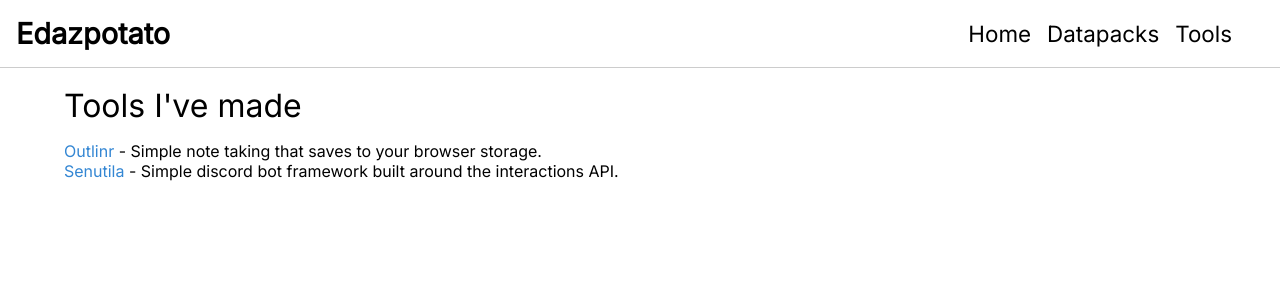
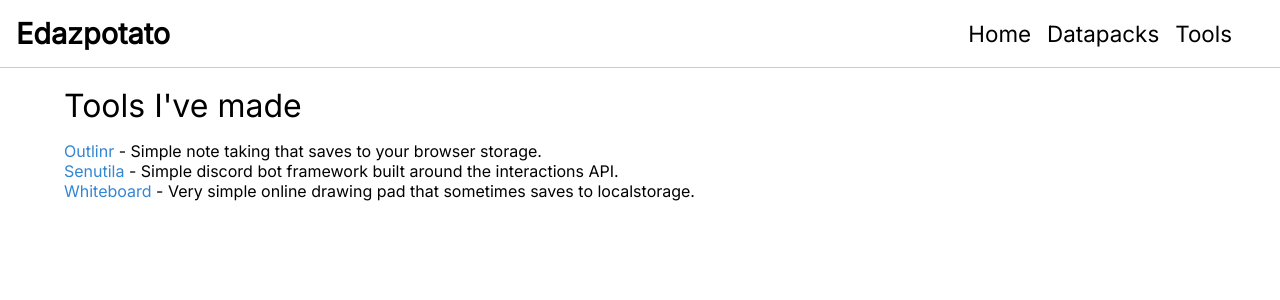
Before and after one commit to edazpotato/edaz.codes, a Next.js app: page /tools in a window 1280 px wide. Shown: the top 300 px of the page. Built offline with nearby package versions, Linux system fonts and the light colour scheme.

Commit message:
add whiteboard link
Signed-off-by: Edazpotato <edazpotato@gmail.com>

```diff
--- a/pages/tools/index.tsx
+++ b/pages/tools/index.tsx
@@ -30,6 +30,17 @@ export default function Tools() {
 					- Simple discord bot framework built around the interactions
 					API.
 				</li>
+				<li>
+					<a
+						href="https://edazpotato.github.io/whiteboard/"
+						rel="noopener noreferrer"
+						target="_blank"
+					>
+						Whiteboard
+					</a>{" "}
+					- Very simple online drawing pad that sometimes saves to
+					localstorage.
+				</li>
 			</ul>
 		</>
 	);
```
